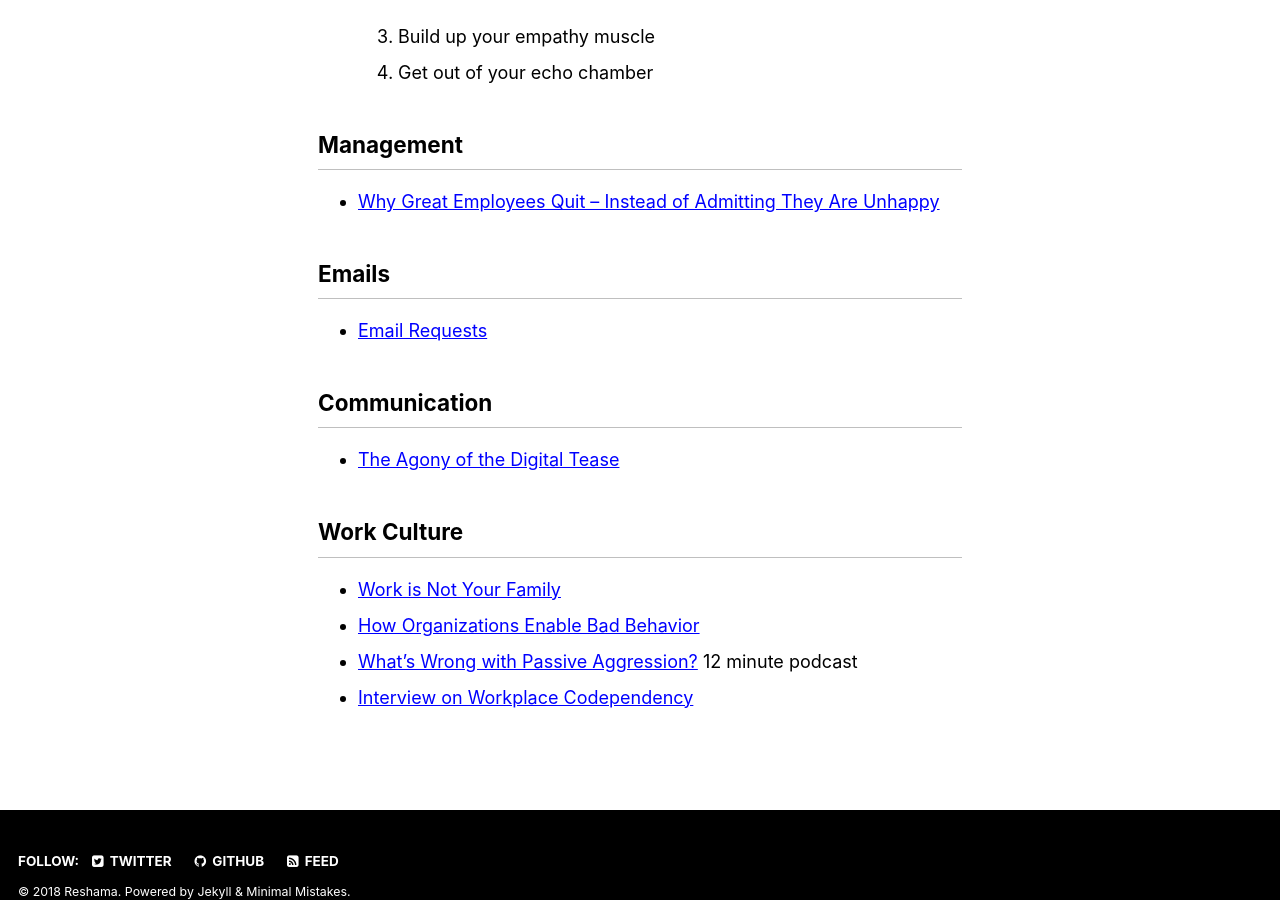
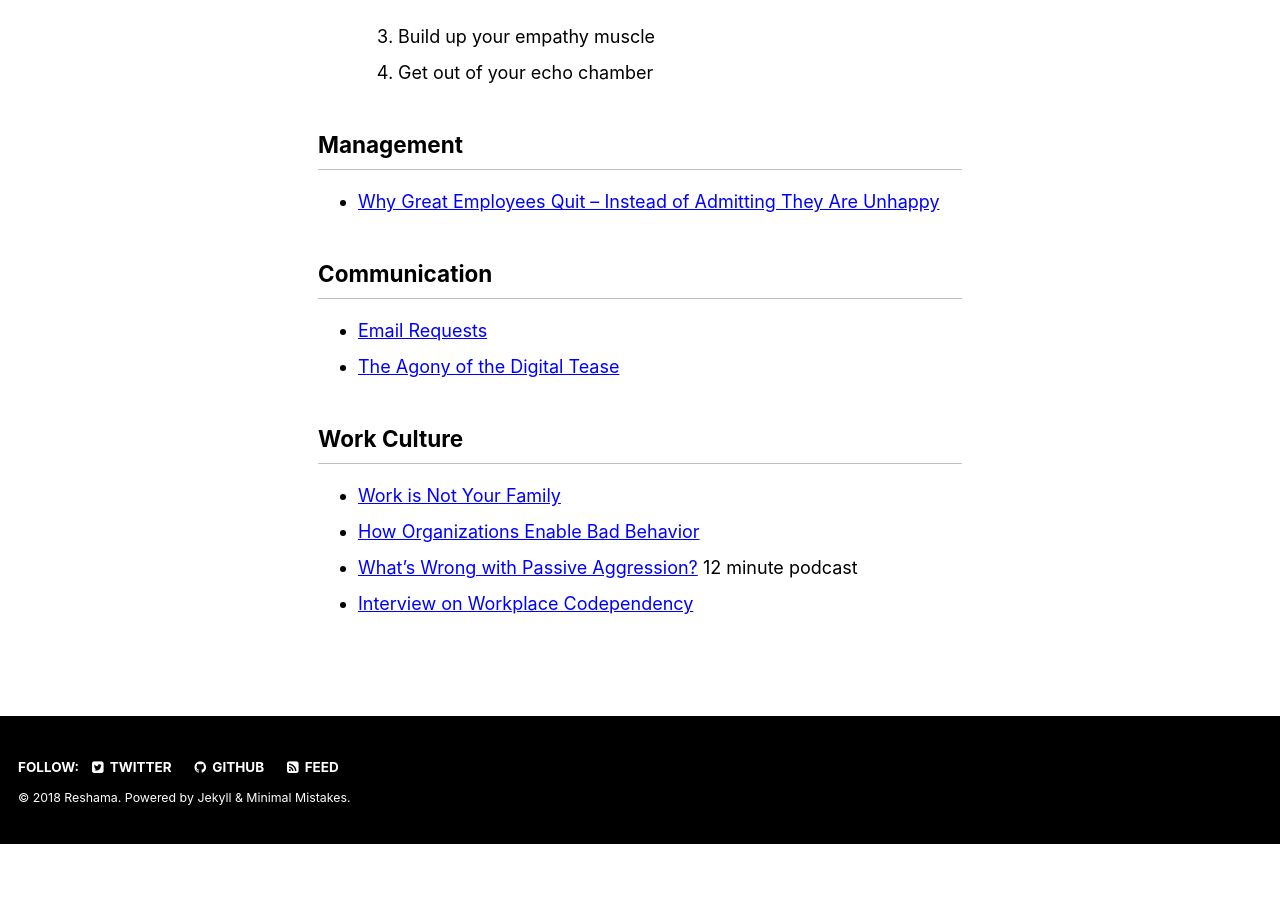
Before and after one commit to reshamas/reshamas.github.io, a Jekyll site: the page built from melange/management.md, in a window 1280 px wide and 900 px high, scrolled down 819 px. Built offline with Jekyll 4.4.1, drawn with Linux system fonts in a browser that asks for light colours; after the commit the page ends 1663 px from its top, so only the background shows below that.

Commit message:
Update management.md

```diff
--- a/melange/management.md
+++ b/melange/management.md
@@ -23,10 +23,8 @@ comments: false
 ## Management
 - [Why Great Employees Quit -- Instead of Admitting They Are Unhappy](https://www.forbes.com/sites/lizryan/2018/05/14/why-great-employees-quit-instead-of-admitting-theyre-unhappy/#6c198726446e)
 
-## Emails
+## Communication
 - [Email Requests](http://www.businessinsider.com/10-ways-to-say-no-when-someone-asks-you-to-grab-coffee-sometime-2012-1#9-yes-theyre-asking-for-your-time-but-stop-being-such-a-dick-about-it-other-people-gave-you-their-time-when-you-were-wandering-around-hat-in-hand-so-its-time-to-return-the-favor-tell-them-you-can-give-them-20-minutes-in-your-office-unless-theyre-selling-something-in-that-case-tell-them-to-get-lost-9)
-
-## Communication
 - [The Agony of the Digital Tease](https://www.nytimes.com/2016/07/10/fashion/dating-text-messages-breadcrumbing.html)
 
 ## Work Culture
```
